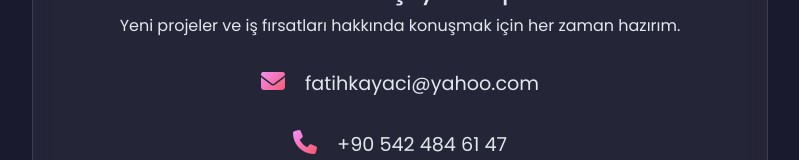
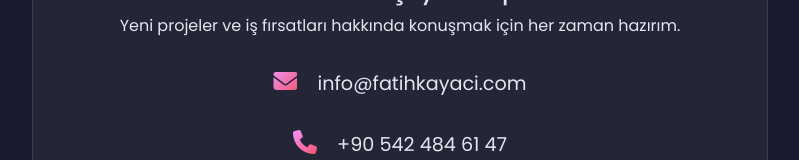
Before and after one commit to fatihkayaci/portfolio, a plain HTML site: page index.html in a window 1280 px wide. Shown: the part 7076-7236 px from the top of the page, without its empty margins (240-1039 px from the left). Drawn offline with nearby package versions, Linux system fonts and the light colour scheme.

Commit message:
Update index.html: mail address

```diff
--- a/index.html
+++ b/index.html
@@ -626,7 +626,7 @@
 
                         <div class="contact-item">
                             <i class="fas fa-envelope"></i>
-                            <span>fatihkayaci@yahoo.com</span>
+                            <span>info@fatihkayaci.com</span>
                         </div>
 
                         <div class="contact-item">
```
